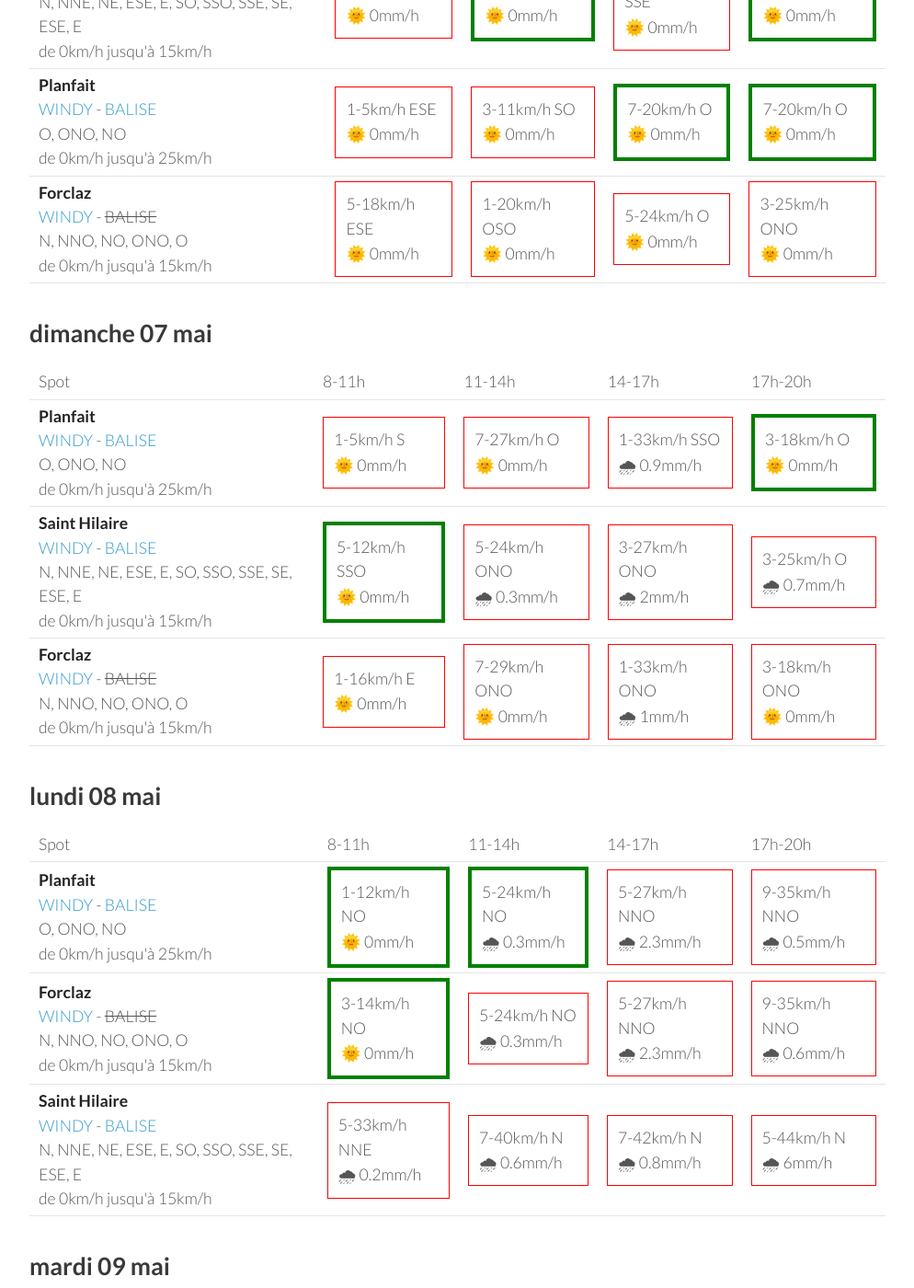
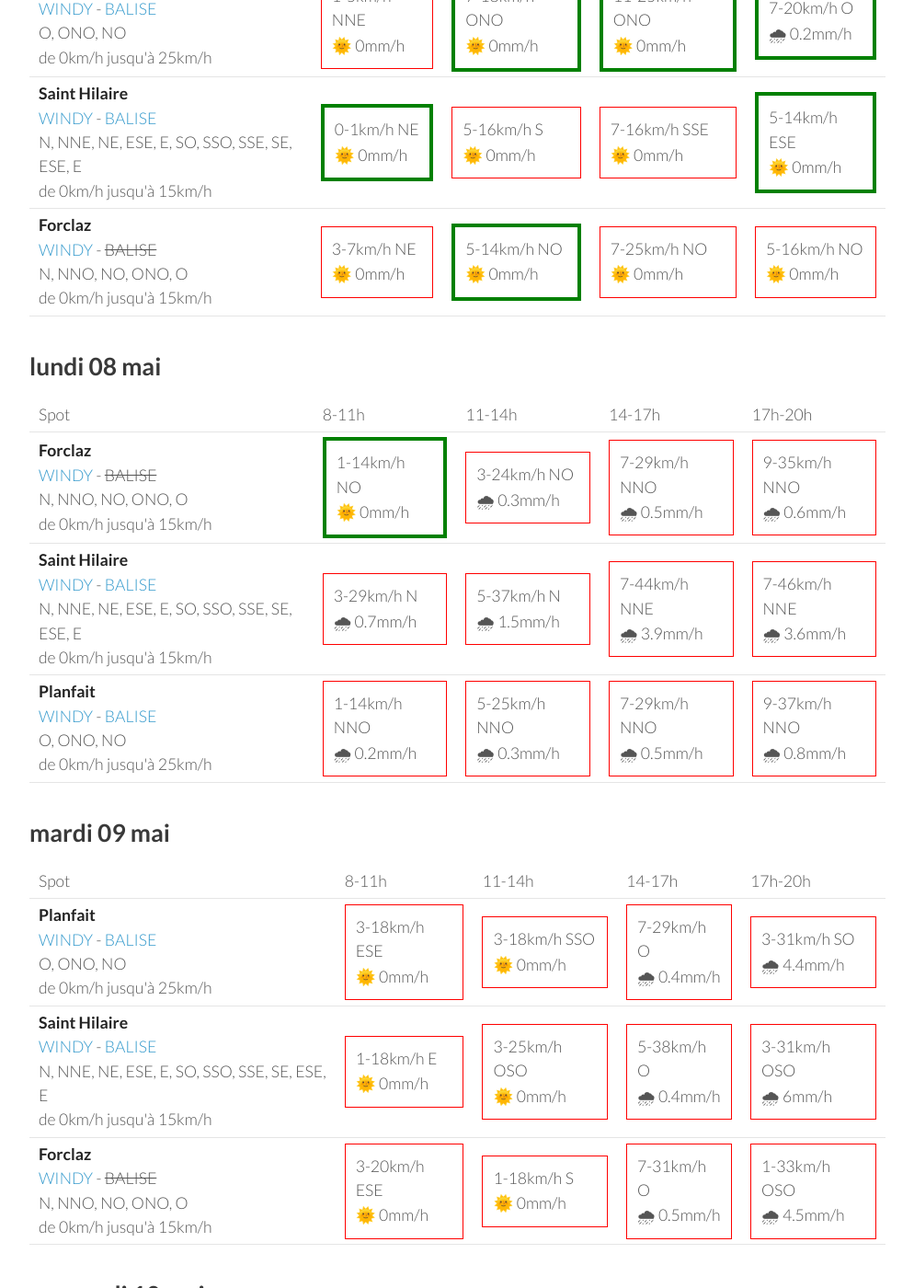
Before and after one commit to parapente-dans-le-nord/parapente-dans-le-nord.github.io, a Jekyll site: the page built from alpes_nord.markdown, in a window 1280 px wide and 1400 px high, scrolled down 911 px. Shown: the whole window at 92% size, without its empty margins (26-1020 px from the left). Built offline with Jekyll 4.4.1, drawn with Linux system fonts in a browser that asks for light colours; some of the changed text lies outside the part shown.

Commit message:
update index.markdown

```diff
--- a/alpes_nord.markdown
+++ b/alpes_nord.markdown
@@ -7,51 +7,8 @@ title:  "Tous les spots"
 {: .links}
 
 # Prevision Windy, modèle Arome
-page mise à jour le vendredi 05 mai 22:25
+page mise à jour le samedi 06 mai 06:26
 
-## vendredi 05 mai
-
-{::nomarkdown}
-<table>
-  <tbody>
-    <tr>
-      <td>Spot</td>
-      <td>8-11h</td>
-      <td>11-14h</td>
-      <td>14-17h</td>
-      <td>17h-20h</td>
-    </tr>
-<tr>
-        <td><strong>Planfait</strong><br><a href="https://windy.com/45.853/6.223?45.415,6.223,8">WINDY</a> - <span class=""><a href="https://www.openwindmap.org/PP496">BALISE</a> </span><br> <span class="vent-favorable">O, ONO, NO</span><br><span class="force-vent">de 0km/h jusqu'à 25km/h</span> </td>
-
-            <td><div class="not-flyable"><p>0-0km/h NA</p><p>🌧️ 0mm/h</p></div></td>
-            <td><div class="not-flyable"><p>0-0km/h NA</p><p>🌧️ 0mm/h</p></div></td>
-            <td><div class="not-flyable"><p>0-0km/h NA</p><p>🌧️ 0mm/h</p></div></td>
-            <td><div class="not-flyable"><p>7-27km/h O</p><p>🌞 0mm/h</p></div></td>
-
-    </tr>
-<tr>
-        <td><strong>Saint Hilaire</strong><br><a href="https://windy.com/45.307/5.888?45.087,5.889,9,m:eUFagkX">WINDY</a> - <span class=""><a href="http://www.balisemeteo.com/balise.php?idBalise=61">BALISE</a> </span><br> <span class="vent-favorable">N, NNE, NE, ESE, E, SO, SSO, SSE, SE, ESE, E</span><br><span class="force-vent">de 0km/h jusqu'à 15km/h</span> </td>
-
-            <td><div class="not-flyable"><p>0-0km/h NA</p><p>🌧️ 0mm/h</p></div></td>
-            <td><div class="not-flyable"><p>0-0km/h NA</p><p>🌧️ 0mm/h</p></div></td>
-            <td><div class="not-flyable"><p>0-0km/h NA</p><p>🌧️ 0mm/h</p></div></td>
-            <td><div class="not-flyable"><p>3-20km/h NNO</p><p>🌞 0mm/h</p></div></td>
-
-    </tr>
-<tr>
-        <td><strong>Forclaz</strong><br><a href="https://windy.com/45.814/6.247?45.375,6.246,8,m:eVwaglz">WINDY</a> - <span class="no-balise"> BALISE </span><br> <span class="vent-favorable">N, NNO, NO, ONO, O</span><br><span class="force-vent">de 0km/h jusqu'à 15km/h</span> </td>
-
-            <td><div class="not-flyable"><p>0-0km/h NA</p><p>🌧️ 0mm/h</p></div></td>
-            <td><div class="not-flyable"><p>0-0km/h NA</p><p>🌧️ 0mm/h</p></div></td>
-            <td><div class="not-flyable"><p>0-0km/h NA</p><p>🌧️ 0mm/h</p></div></td>
-            <td><div class="not-flyable"><p>0-37km/h E</p><p>🌧 4.7mm/h</p></div></td>
-
-    </tr>
-
-</tbody>
-</table>
-{:/}
 ## samedi 06 mai
 
 {::nomarkdown}
@@ -67,10 +24,10 @@ page mise à jour le vendredi 05 mai 22:25
 <tr>
         <td><strong>Saint Hilaire</strong><br><a href="https://windy.com/45.307/5.888?45.087,5.889,9,m:eUFagkX">WINDY</a> - <span class=""><a href="http://www.balisemeteo.com/balise.php?idBalise=61">BALISE</a> </span><br> <span class="vent-favorable">N, NNE, NE, ESE, E, SO, SSO, SSE, SE, ESE, E</span><br><span class="force-vent">de 0km/h jusqu'à 15km/h</span> </td>
 
-            <td><div class="not-flyable"><p>0-1km/h S</p><p>🌞 0mm/h</p></div></td>
-            <td><div class="flyable"><p>5-12km/h SE</p><p>🌞 0mm/h</p></div></td>
-            <td><div class="not-flyable"><p>5-16km/h SSE</p><p>🌞 0mm/h</p></div></td>
-            <td><div class="flyable"><p>5-14km/h NE</p><p>🌞 0mm/h</p></div></td>
+            <td><div class="flyable"><p>0-3km/h E</p><p>🌞 0mm/h</p></div></td>
+            <td><div class="flyable"><p>5-14km/h SSE</p><p>🌞 0mm/h</p></div></td>
+            <td><div class="not-flyable"><p>7-16km/h SE</p><p>🌞 0mm/h</p></div></td>
+            <td><div class="not-flyable"><p>9-24km/h S</p><p>🌞 0mm/h</p></div></td>
 
 
     </tr>
@@ -78,19 +35,19 @@ page mise à jour le vendredi 05 mai 22:25
         <td><strong>Planfait</strong><br><a href="https://windy.com/45.853/6.223?45.415,6.223,8">WINDY</a> - <span class=""><a href="https://www.openwindmap.org/PP496">BALISE</a> </span><br> <span class="vent-favorable">O, ONO, NO</span><br><span class="force-vent">de 0km/h jusqu'à 25km/h</span> </td>
 
             <td><div class="not-flyable"><p>1-5km/h ESE</p><p>🌞 0mm/h</p></div></td>
-            <td><div class="not-flyable"><p>3-11km/h SO</p><p>🌞 0mm/h</p></div></td>
-            <td><div class="flyable"><p>7-20km/h O</p><p>🌞 0mm/h</p></div></td>
-            <td><div class="flyable"><p>7-20km/h O</p><p>🌞 0mm/h</p></div></td>
+            <td><div class="not-flyable"><p>5-14km/h OSO</p><p>🌞 0mm/h</p></div></td>
+            <td><div class="flyable"><p>9-22km/h ONO</p><p>🌞 0mm/h</p></div></td>
+            <td><div class="not-flyable"><p>7-20km/h OSO</p><p>🌞 0mm/h</p></div></td>
 
 
     </tr>
 <tr>
         <td><strong>Forclaz</strong><br><a href="https://windy.com/45.814/6.247?45.375,6.246,8,m:eVwaglz">WINDY</a> - <span class="no-balise"> BALISE </span><br> <span class="vent-favorable">N, NNO, NO, ONO, O</span><br><span class="force-vent">de 0km/h jusqu'à 15km/h</span> </td>
 
-            <td><div class="not-flyable"><p>5-18km/h ESE</p><p>🌞 0mm/h</p></div></td>
-            <td><div class="not-flyable"><p>1-20km/h OSO</p><p>🌞 0mm/h</p></div></td>
-            <td><div class="not-flyable"><p>5-24km/h O</p><p>🌞 0mm/h</p></div></td>
-            <td><div class="not-flyable"><p>3-25km/h ONO</p><p>🌞 0mm/h</p></div></td>
+            <td><div class="not-flyable"><p>1-5km/h ENE</p><p>🌞 0mm/h</p></div></td>
+            <td><div class="flyable"><p>5-11km/h O</p><p>🌞 0mm/h</p></div></td>
+            <td><div class="not-flyable"><p>7-18km/h ONO</p><p>🌞 0mm/h</p></div></td>
+            <td><div class="not-flyable"><p>5-16km/h OSO</p><p>🌞 0mm/h</p></div></td>
 
 
     </tr>
@@ -113,30 +70,30 @@ page mise à jour le vendredi 05 mai 22:25
 <tr>
         <td><strong>Planfait</strong><br><a href="https://windy.com/45.853/6.223?45.415,6.223,8">WINDY</a> - <span class=""><a href="https://www.openwindmap.org/PP496">BALISE</a> </span><br> <span class="vent-favorable">O, ONO, NO</span><br><span class="force-vent">de 0km/h jusqu'à 25km/h</span> </td>
 
-            <td><div class="not-flyable"><p>1-5km/h S</p><p>🌞 0mm/h</p></div></td>
-            <td><div class="not-flyable"><p>7-27km/h O</p><p>🌞 0mm/h</p></div></td>
-            <td><div class="not-flyable"><p>1-33km/h SSO</p><p>🌧 0.9mm/h</p></div></td>
-            <td><div class="flyable"><p>3-18km/h O</p><p>🌞 0mm/h</p></div></td>
+            <td><div class="not-flyable"><p>1-5km/h NNE</p><p>🌞 0mm/h</p></div></td>
+            <td><div class="flyable"><p>7-18km/h ONO</p><p>🌞 0mm/h</p></div></td>
+            <td><div class="flyable"><p>11-25km/h ONO</p><p>🌞 0mm/h</p></div></td>
+            <td><div class="flyable"><p>7-20km/h O</p><p>🌧 0.2mm/h</p></div></td>
 
 
     </tr>
 <tr>
         <td><strong>Saint Hilaire</strong><br><a href="https://windy.com/45.307/5.888?45.087,5.889,9,m:eUFagkX">WINDY</a> - <span class=""><a href="http://www.balisemeteo.com/balise.php?idBalise=61">BALISE</a> </span><br> <span class="vent-favorable">N, NNE, NE, ESE, E, SO, SSO, SSE, SE, ESE, E</span><br><span class="force-vent">de 0km/h jusqu'à 15km/h</span> </td>
 
-            <td><div class="flyable"><p>5-12km/h SSO</p><p>🌞 0mm/h</p></div></td>
-            <td><div class="not-flyable"><p>5-24km/h ONO</p><p>🌧 0.3mm/h</p></div></td>
-            <td><div class="not-flyable"><p>3-27km/h ONO</p><p>🌧 2mm/h</p></div></td>
-            <td><div class="not-flyable"><p>3-25km/h O</p><p>🌧 0.7mm/h</p></div></td>
+            <td><div class="flyable"><p>0-1km/h NE</p><p>🌞 0mm/h</p></div></td>
+            <td><div class="not-flyable"><p>5-16km/h S</p><p>🌞 0mm/h</p></div></td>
+            <td><div class="not-flyable"><p>7-16km/h SSE</p><p>🌞 0mm/h</p></div></td>
+            <td><div class="flyable"><p>5-14km/h ESE</p><p>🌞 0mm/h</p></div></td>
 
 
     </tr>
 <tr>
         <td><strong>Forclaz</strong><br><a href="https://windy.com/45.814/6.247?45.375,6.246,8,m:eVwaglz">WINDY</a> - <span class="no-balise"> BALISE </span><br> <span class="vent-favorable">N, NNO, NO, ONO, O</span><br><span class="force-vent">de 0km/h jusqu'à 15km/h</span> </td>
 
-            <td><div class="not-flyable"><p>1-16km/h E</p><p>🌞 0mm/h</p></div></td>
-            <td><div class="not-flyable"><p>7-29km/h ONO</p><p>🌞 0mm/h</p></div></td>
-            <td><div class="not-flyable"><p>1-33km/h ONO</p><p>🌧 1mm/h</p></div></td>
-            <td><div class="not-flyable"><p>3-18km/h ONO</p><p>🌞 0mm/h</p></div></td>
+            <td><div class="not-flyable"><p>3-7km/h NE</p><p>🌞 0mm/h</p></div></td>
+            <td><div class="flyable"><p>5-14km/h NO</p><p>🌞 0mm/h</p></div></td>
+            <td><div class="not-flyable"><p>7-25km/h NO</p><p>🌞 0mm/h</p></div></td>
+            <td><div class="not-flyable"><p>5-16km/h NO</p><p>🌞 0mm/h</p></div></td>
 
 
     </tr>
@@ -157,21 +114,11 @@ page mise à jour le vendredi 05 mai 22:25
       <td>17h-20h</td>
     </tr>
 <tr>
-        <td><strong>Planfait</strong><br><a href="https://windy.com/45.853/6.223?45.415,6.223,8">WINDY</a> - <span class=""><a href="https://www.openwindmap.org/PP496">BALISE</a> </span><br> <span class="vent-favorable">O, ONO, NO</span><br><span class="force-vent">de 0km/h jusqu'à 25km/h</span> </td>
-
-            <td><div class="flyable"><p>1-12km/h NO</p><p>🌞 0mm/h</p></div></td>
-            <td><div class="flyable"><p>5-24km/h NO</p><p>🌧 0.3mm/h</p></div></td>
-            <td><div class="not-flyable"><p>5-27km/h NNO</p><p>🌧 2.3mm/h</p></div></td>
-            <td><div class="not-flyable"><p>9-35km/h NNO</p><p>🌧 0.5mm/h</p></div></td>
-
-
-    </tr>
-<tr>
         <td><strong>Forclaz</strong><br><a href="https://windy.com/45.814/6.247?45.375,6.246,8,m:eVwaglz">WINDY</a> - <span class="no-balise"> BALISE </span><br> <span class="vent-favorable">N, NNO, NO, ONO, O</span><br><span class="force-vent">de 0km/h jusqu'à 15km/h</span> </td>
 
-            <td><div class="flyable"><p>3-14km/h NO</p><p>🌞 0mm/h</p></div></td>
-            <td><div class="not-flyable"><p>5-24km/h NO</p><p>🌧 0.3mm/h</p></div></td>
-            <td><div class="not-flyable"><p>5-27km/h NNO</p><p>🌧 2.3mm/h</p></div></td>
+            <td><div class="flyable"><p>1-14km/h NO</p><p>🌞 0mm/h</p></div></td>
+            <td><div class="not-flyable"><p>3-24km/h NO</p><p>🌧 0.3mm/h</p></div></td>
+            <td><div class="not-flyable"><p>7-29km/h NNO</p><p>🌧 0.5mm/h</p></div></td>
             <td><div class="not-flyable"><p>9-35km/h NNO</p><p>🌧 0.6mm/h</p></div></td>
 
 
@@ -179,10 +126,20 @@ page mise à jour le vendredi 05 mai 22:25
 <tr>
         <td><strong>Saint Hilaire</strong><br><a href="https://windy.com/45.307/5.888?45.087,5.889,9,m:eUFagkX">WINDY</a> - <span class=""><a href="http://www.balisemeteo.com/balise.php?idBalise=61">BALISE</a> </span><br> <span class="vent-favorable">N, NNE, NE, ESE, E, SO, SSO, SSE, SE, ESE, E</span><br><span class="force-vent">de 0km/h jusqu'à 15km/h</span> </td>
 
-            <td><div class="not-flyable"><p>5-33km/h NNE</p><p>🌧 0.2mm/h</p></div></td>
-            <td><div class="not-flyable"><p>7-40km/h N</p><p>🌧 0.6mm/h</p></div></td>
-            <td><div class="not-flyable"><p>7-42km/h N</p><p>🌧 0.8mm/h</p></div></td>
-            <td><div class="not-flyable"><p>5-44km/h N</p><p>🌧 6mm/h</p></div></td>
+            <td><div class="not-flyable"><p>3-29km/h N</p><p>🌧 0.7mm/h</p></div></td>
+            <td><div class="not-flyable"><p>5-37km/h N</p><p>🌧 1.5mm/h</p></div></td>
+            <td><div class="not-flyable"><p>7-44km/h NNE</p><p>🌧 3.9mm/h</p></div></td>
+            <td><div class="not-flyable"><p>7-46km/h NNE</p><p>🌧 3.6mm/h</p></div></td>
+
+
+    </tr>
+<tr>
+        <td><strong>Planfait</strong><br><a href="https://windy.com/45.853/6.223?45.415,6.223,8">WINDY</a> - <span class=""><a href="https://www.openwindmap.org/PP496">BALISE</a> </span><br> <span class="vent-favorable">O, ONO, NO</span><br><span class="force-vent">de 0km/h jusqu'à 25km/h</span> </td>
+
+            <td><div class="not-flyable"><p>1-14km/h NNO</p><p>🌧 0.2mm/h</p></div></td>
+            <td><div class="not-flyable"><p>5-25km/h NNO</p><p>🌧 0.3mm/h</p></div></td>
+            <td><div class="not-flyable"><p>7-29km/h NNO</p><p>🌧 0.5mm/h</p></div></td>
+            <td><div class="not-flyable"><p>9-37km/h NNO</p><p>🌧 0.8mm/h</p></div></td>
 
 
     </tr>
@@ -203,30 +160,30 @@ page mise à jour le vendredi 05 mai 22:25
       <td>17h-20h</td>
     </tr>
 <tr>
+        <td><strong>Planfait</strong><br><a href="https://windy.com/45.853/6.223?45.415,6.223,8">WINDY</a> - <span class=""><a href="https://www.openwindmap.org/PP496">BALISE</a> </span><br> <span class="vent-favorable">O, ONO, NO</span><br><span class="force-vent">de 0km/h jusqu'à 25km/h</span> </td>
+
+            <td><div class="not-flyable"><p>3-18km/h ESE</p><p>🌞 0mm/h</p></div></td>
+            <td><div class="not-flyable"><p>3-18km/h SSO</p><p>🌞 0mm/h</p></div></td>
+            <td><div class="not-flyable"><p>7-29km/h O</p><p>🌧 0.4mm/h</p></div></td>
+            <td><div class="not-flyable"><p>3-31km/h SO</p><p>🌧 4.4mm/h</p></div></td>
+
+
+    </tr>
+<tr>
         <td><strong>Saint Hilaire</strong><br><a href="https://windy.com/45.307/5.888?45.087,5.889,9,m:eUFagkX">WINDY</a> - <span class=""><a href="http://www.balisemeteo.com/balise.php?idBalise=61">BALISE</a> </span><br> <span class="vent-favorable">N, NNE, NE, ESE, E, SO, SSO, SSE, SE, ESE, E</span><br><span class="force-vent">de 0km/h jusqu'à 15km/h</span> </td>
 
-            <td><div class="flyable"><p>0-12km/h ESE</p><p>🌞 0mm/h</p></div></td>
-            <td><div class="not-flyable"><p>3-27km/h OSO</p><p>🌞 0mm/h</p></div></td>
+            <td><div class="not-flyable"><p>1-18km/h E</p><p>🌞 0mm/h</p></div></td>
+            <td><div class="not-flyable"><p>3-25km/h OSO</p><p>🌞 0mm/h</p></div></td>
             <td><div class="not-flyable"><p>5-38km/h O</p><p>🌧 0.4mm/h</p></div></td>
             <td><div class="not-flyable"><p>3-31km/h OSO</p><p>🌧 6mm/h</p></div></td>
 
 
     </tr>
 <tr>
-        <td><strong>Planfait</strong><br><a href="https://windy.com/45.853/6.223?45.415,6.223,8">WINDY</a> - <span class=""><a href="https://www.openwindmap.org/PP496">BALISE</a> </span><br> <span class="vent-favorable">O, ONO, NO</span><br><span class="force-vent">de 0km/h jusqu'à 25km/h</span> </td>
-
-            <td><div class="not-flyable"><p>5-18km/h ESE</p><p>🌞 0mm/h</p></div></td>
-            <td><div class="not-flyable"><p>3-20km/h SSO</p><p>🌞 0mm/h</p></div></td>
-            <td><div class="not-flyable"><p>7-29km/h O</p><p>🌧 0.4mm/h</p></div></td>
-            <td><div class="not-flyable"><p>3-31km/h SO</p><p>🌧 4.4mm/h</p></div></td>
-
-
-    </tr>
-<tr>
         <td><strong>Forclaz</strong><br><a href="https://windy.com/45.814/6.247?45.375,6.246,8,m:eVwaglz">WINDY</a> - <span class="no-balise"> BALISE </span><br> <span class="vent-favorable">N, NNO, NO, ONO, O</span><br><span class="force-vent">de 0km/h jusqu'à 15km/h</span> </td>
 
-            <td><div class="not-flyable"><p>5-20km/h ESE</p><p>🌞 0mm/h</p></div></td>
-            <td><div class="not-flyable"><p>1-20km/h S</p><p>🌞 0mm/h</p></div></td>
+            <td><div class="not-flyable"><p>3-20km/h ESE</p><p>🌞 0mm/h</p></div></td>
+            <td><div class="not-flyable"><p>1-18km/h S</p><p>🌞 0mm/h</p></div></td>
             <td><div class="not-flyable"><p>7-31km/h O</p><p>🌧 0.5mm/h</p></div></td>
             <td><div class="not-flyable"><p>1-33km/h OSO</p><p>🌧 4.5mm/h</p></div></td>
 
```
